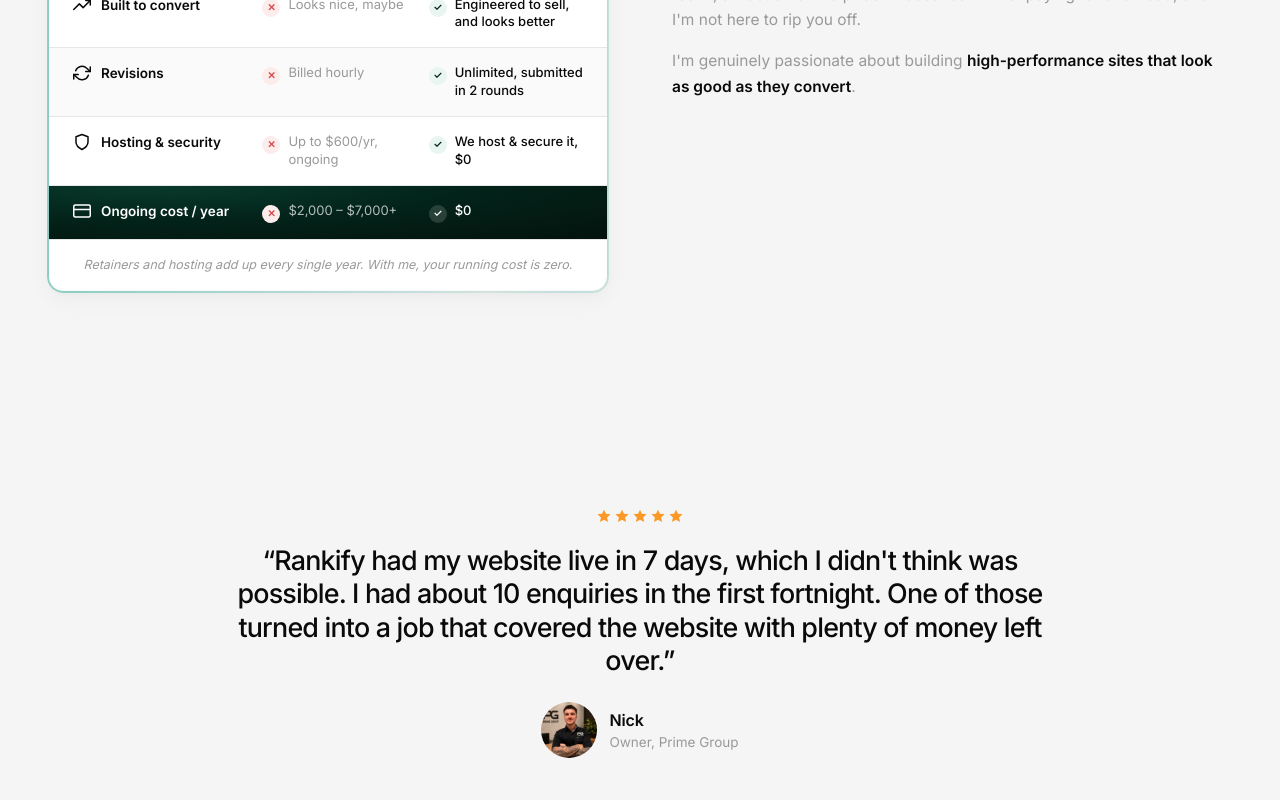
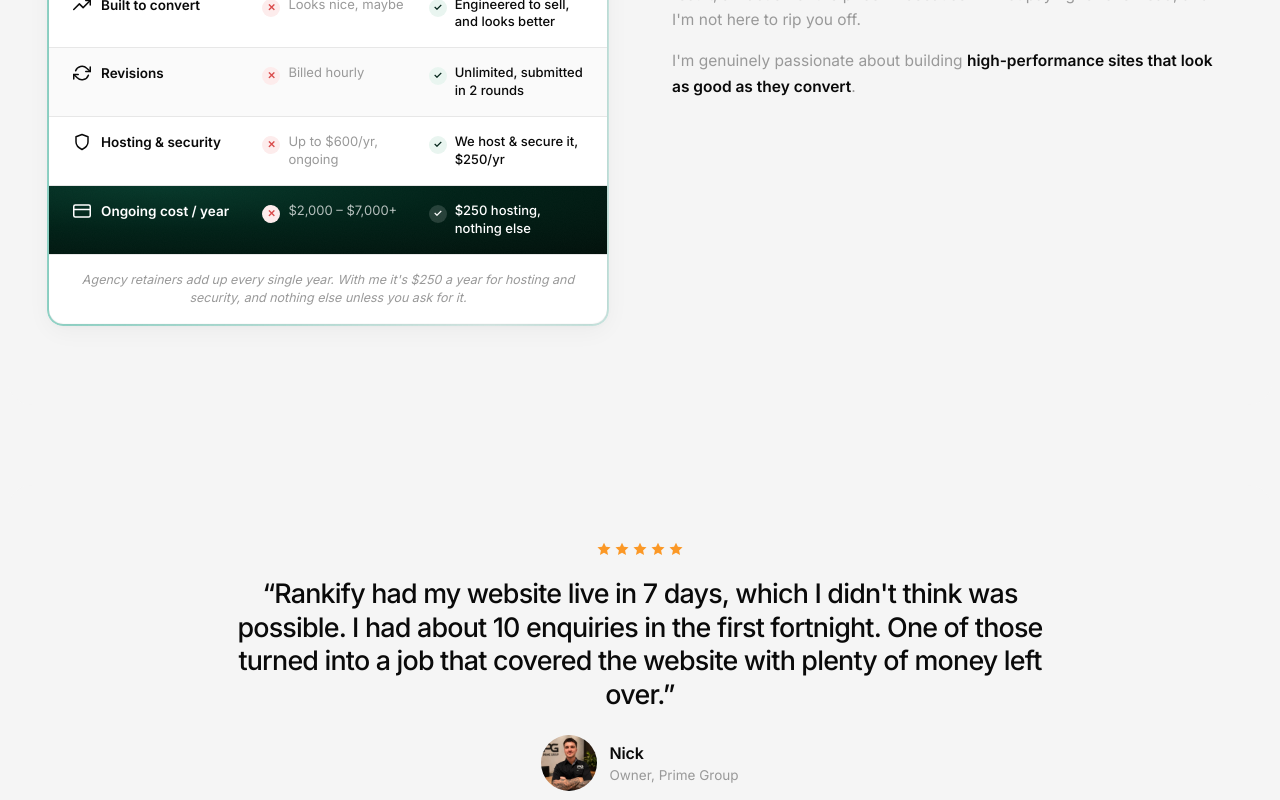
Before and after one commit to rankify-ops/rankify-com-au, a Next.js app: page /web-design-and-development in a window 1280 px wide. Shown: the part 2420-3220 px from the top of the page. Built offline with nearby package versions, Linux system fonts and the light colour scheme; no server answers.

Commit message:
Hosting is $250/yr, not free — updated everywhere it was claimed

```diff
--- a/src/app/web-design-and-development/page.tsx
+++ b/src/app/web-design-and-development/page.tsx
@@ -6,12 +6,12 @@ import { webDesignAndDevelopment } from "@/content/service-pages/web-design-and-
 export const metadata: Metadata = {
   title: "Web Design & Development | Websites from $2,999 | Rankify",
   description:
-    "Custom-built websites that convert, from $2,999 with 10 pages included. Built in 7–14 days, direct developer access, unlimited revisions, no ongoing costs.",
+    "Custom-built websites that convert, from $2,999 with 10 pages included. Built in 7–14 days, direct developer access, unlimited revisions, $250/yr hosting.",
   alternates: { canonical: "/web-design-and-development" },
   openGraph: {
     title: "Web Design & Development | Websites from $2,999 | Rankify",
     description:
-      "Custom-built websites that convert, from $2,999 with 10 pages included. Built in 7–14 days, direct developer access, no ongoing costs.",
+      "Custom-built websites that convert, from $2,999 with 10 pages included. Built in 7–14 days, direct developer access, $250/yr hosting.",
     url: "https://www.rankify.com.au/web-design-and-development",
     type: "website",
   },
--- a/src/content/home-comparison.ts
+++ b/src/content/home-comparison.ts
@@ -22,9 +22,9 @@ export const HOME_COMPARISON: ComparisonBlock = {
     { icon: "trending", label: "Built to convert", agency: "Looks nice, maybe", us: "Engineered to sell, and looks better" },
     { icon: "revisions", label: "Revisions", agency: "Billed hourly", us: "Unlimited, submitted in 2 rounds" },
     { icon: "shield", label: "Everything in one place", agency: "Separate SEO and ads agencies", us: "Build, SEO and ads under one roof" },
-    { icon: "card", label: "Ongoing cost / year", agency: "$2,000 – $7,000+", us: "$0 unless you want us", highlight: true },
+    { icon: "card", label: "Ongoing cost / year", agency: "$2,000 – $7,000+", us: "$250 hosting, nothing else", highlight: true },
   ],
-  footnote: "Retainers and hosting add up every single year. With us, staying on is a choice you make monthly.",
+  footnote: "Agency retainers add up every single year. With us it's $250 a year for hosting and security — staying on for anything more is a choice you make monthly.",
   eyebrow: "One developer. Whole-agency output.",
   heading: "A developer who knows AI, conversion, and design is a whole agency in one person.",
   body: [
--- a/src/content/service-pages/web-design-and-development.ts
+++ b/src/content/service-pages/web-design-and-development.ts
@@ -159,10 +159,10 @@ export const webDesignAndDevelopment: ServicePageData = {
         { icon: "repeat", label: "Retainer", agency: "Mandatory, up to $500/mo", us: "Optional, only if you want ongoing work" },
         { icon: "trending", label: "Built to convert", agency: "Looks nice, maybe", us: "Engineered to sell, and looks better" },
         { icon: "revisions", label: "Revisions", agency: "Billed hourly", us: "Unlimited, submitted in 2 rounds" },
-        { icon: "shield", label: "Hosting & security", agency: "Up to $600/yr, ongoing", us: "We host & secure it, $0" },
-        { icon: "card", label: "Ongoing cost / year", agency: "$2,000 – $7,000+", us: "$0", highlight: true },
+        { icon: "shield", label: "Hosting & security", agency: "Up to $600/yr, ongoing", us: "We host & secure it, $250/yr" },
+        { icon: "card", label: "Ongoing cost / year", agency: "$2,000 – $7,000+", us: "$250 hosting, nothing else", highlight: true },
       ],
-      footnote: "Retainers and hosting add up every single year. With me, your running cost is zero.",
+      footnote: "Agency retainers add up every single year. With me it's $250 a year for hosting and security, and nothing else unless you ask for it.",
       eyebrow: "One developer. Whole-agency output.",
       heading: "A developer who knows AI, conversion, and design is a whole agency in one person.",
       body: [
@@ -268,7 +268,7 @@ export const webDesignAndDevelopment: ServicePageData = {
         { idx: "02", title: "Fill in the onboarding form", image: "/assets/images/DPStQ1OLWHQEotlRG324OWMdXgA.png", desc: "The moment you order, we send you one form. Your logo, your business details, the services you offer, and anything else you think we should know. That's the only homework — and if you don't have a logo or copy, tell us and we'll sort it." },
         { idx: "03", title: "We design and build it", image: "/assets/images/OcCBB2O75VsaHiIw8nfSpLAtJjo.webp", desc: "You get a custom site — modern, fast, and on brand. Not a template. Every page is laid out around the way your customers actually decide, with the conversion elements that make them call or buy in the right places. Content, forms, tracking and SEO all handled." },
         { idx: "04", title: "Unlimited revisions", image: "/assets/images/BRmVb3sj222Zc8G43z2kcUcKHy8.webp", desc: "Change as much as you like. A colour, a headline, every page, the whole design if it isn't right — there's no cap on what you can ask for, and nothing gets called out of scope or billed per change. Changes come back to us in two rounds, so send everything you want in one hit and we'll work through the lot." },
-        { idx: "05", title: "Launch", image: "/assets/images/jeJzliriilgkAa6aYwiNxC60o.webp", desc: "We handle the domain, the DNS and going live. Your site is custom coded, so there's no page builder for you to wrestle with — send us changes any time and we make them, twice a month, at no charge. Live in 7–14 days from sign-off, hosted and secured for $0." },
+        { idx: "05", title: "Launch", image: "/assets/images/jeJzliriilgkAa6aYwiNxC60o.webp", desc: "We handle the domain, the DNS and going live. Your site is custom coded, so there's no page builder for you to wrestle with — send us changes any time and we make them, twice a month, at no charge. Live in 7–14 days from sign-off, hosted and secured for $250 a year." },
         { idx: "06", title: "Getting traffic to it", image: "/assets/images/htpsqYBKyKw4QhDxfxQWLbtZXE.webp", desc: "A website only earns once people find it. When you're ready, the same team handles the SEO and the ads that bring in the traffic — and we keep improving the site as you grow. Optional, and only when it makes sense for you.", cta: { label: "Talk about growing traffic", href: "/schedule-strategy-call" } },
       ],
     },
```
